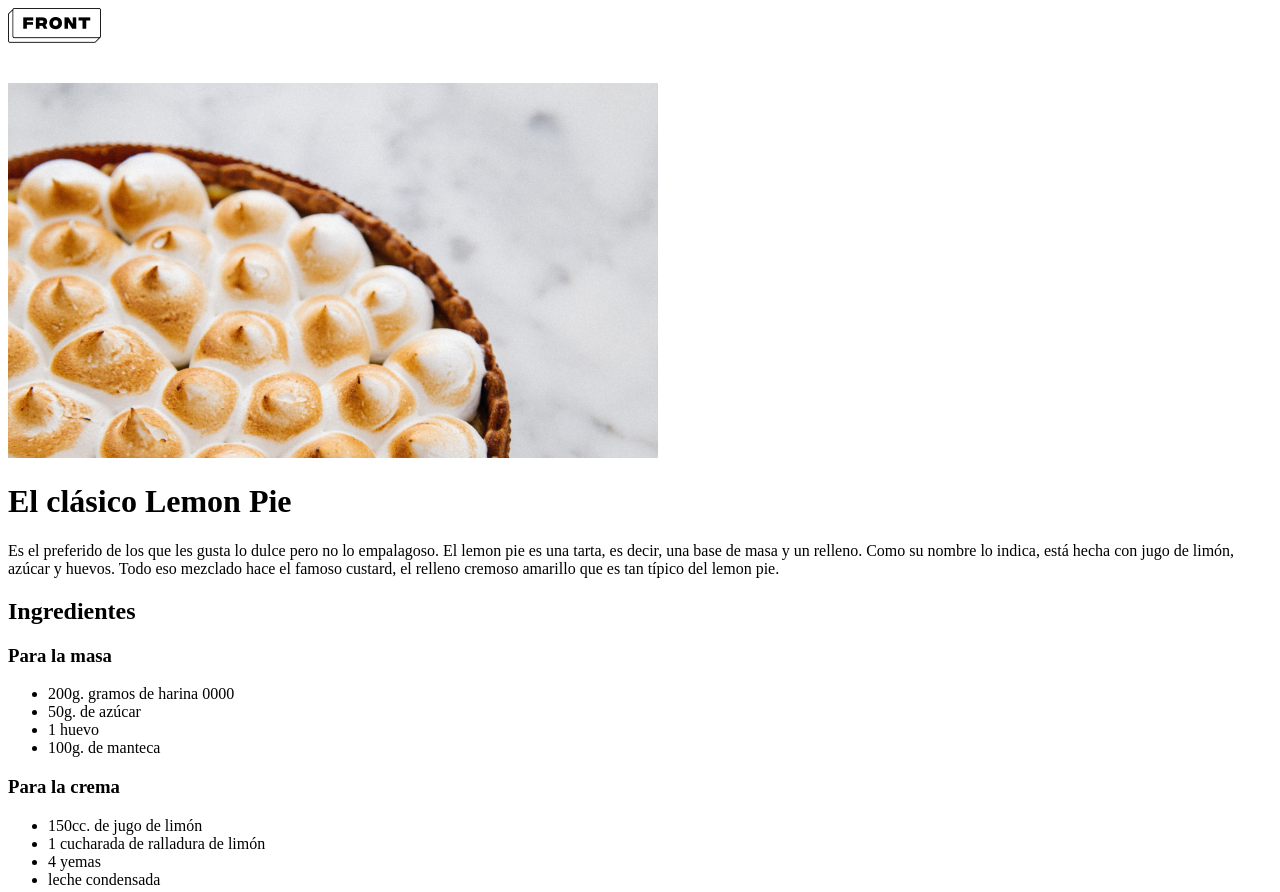
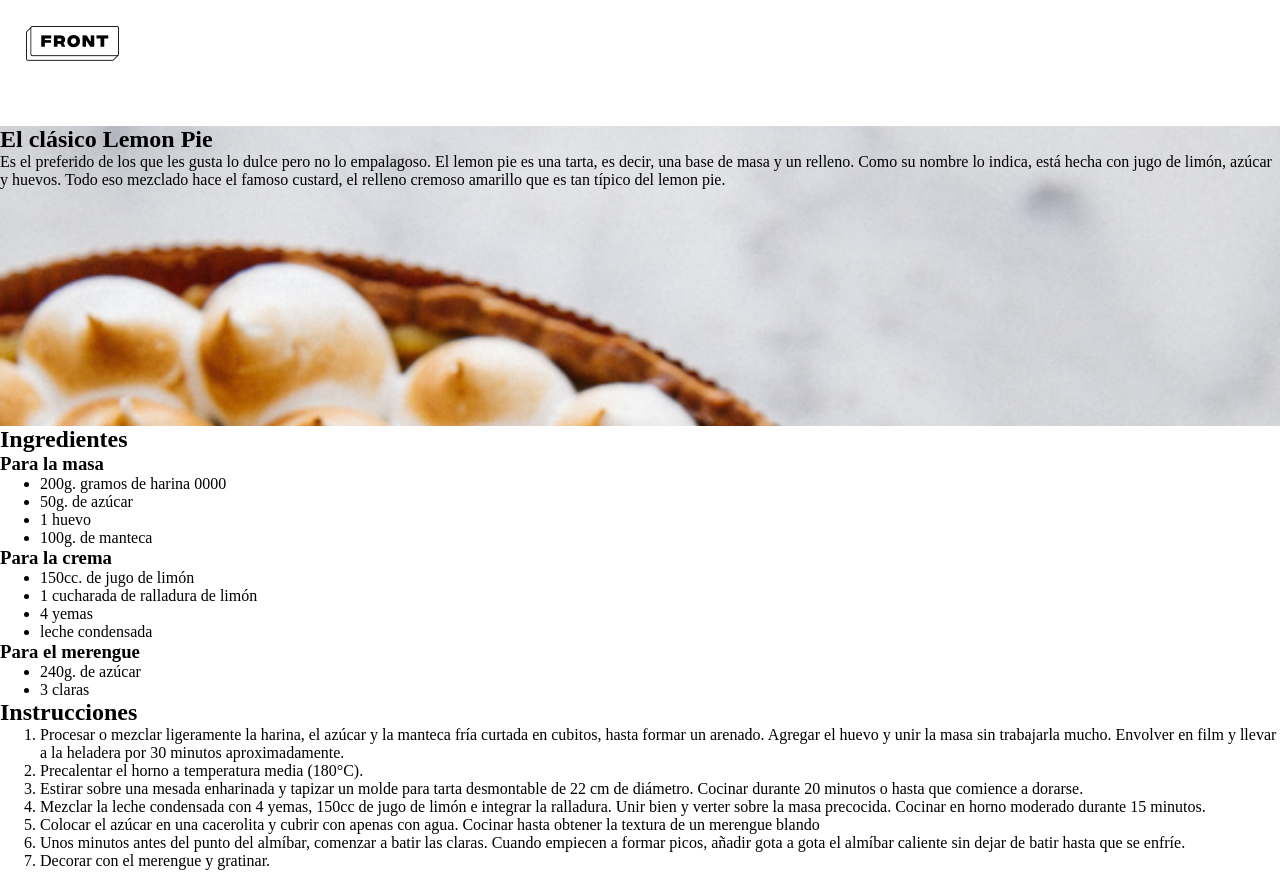
Before and after one commit to juanmalescano/FrontEnd1, a plain HTML site: page Proyecto LemonPie/index.html in a window 1280 px wide. Shown: the top 892 px of the page. After the commit the page ends 870 px from the top, so only its background shows below. Drawn offline with Linux system fonts and the light colour scheme.

Commit message:
Modificaciones Lemon Pie

```diff
--- /dev/null
+++ b/Proyecto LemonPie/css/style.css
@@ -0,0 +1,14 @@
+*{
+    margin: 0px;
+}
+
+header img{
+margin: 2%;
+}
+
+section.banner{
+background-image: url('../img/lemon-pie\ 1.jpg');
+height: 300px;
+background-size: cover;
+background-attachment: fixed;
+}
--- a/Proyecto LemonPie/index.html
+++ b/Proyecto LemonPie/index.html
@@ -1,28 +1,32 @@
 <!DOCTYPE html>
 <html lang="es">
   <head>
-    <meta charset="UTF-8">
-    <meta http-equiv="X-UA-Compatible" content="IE=edge">
-    <meta name="viewport" content="width=device-width, initial-scale=1.0">
+    <meta charset="UTF-8" />
+    <meta http-equiv="X-UA-Compatible" content="IE=edge" />
+    <meta name="viewport" content="width=device-width, initial-scale=1.0" />
     <title>El clasico Lemon Pie</title>
+    <link rel="stylesheet" href="./css/style.css" />
   </head>
   <body>
     <header>
       <div>
-            <img src="./img/Group.png" alt="Imagen Front End 1">
+        <img src="./img/Group.png" alt="Imagen Front End 1" />
       </div>
     </header>
     <main>
-        <br><br>
-        <div>
-             <img src="./img/lemon-pie 1.jpg" alt="Imagen de Lemon Pie">
-        </div>
+      <br /><br />
 
+      <section class="banner">
         <h1>El clásico Lemon Pie</h1>
         <p>
-            Es el preferido de los que les gusta lo dulce pero no lo empalagoso. El lemon pie es una tarta, es decir, una base de masa y un relleno. Como su nombre lo indica, está hecha con jugo de limón, azúcar y huevos. Todo eso mezclado hace el famoso custard, el relleno cremoso amarillo que es tan típico del lemon pie.
+          Es el preferido de los que les gusta lo dulce pero no lo empalagoso.
+          El lemon pie es una tarta, es decir, una base de masa y un relleno.
+          Como su nombre lo indica, está hecha con jugo de limón, azúcar y
+          huevos. Todo eso mezclado hace el famoso custard, el relleno cremoso
+          amarillo que es tan típico del lemon pie.
         </p>
-
+      </section>
+      <section>
         <h2>Ingredientes</h2>
 
         <h3>Para la masa</h3>
@@ -49,19 +53,41 @@
           <li>240g. de azúcar</li>
           <li>3 claras</li>
         </ul>
+      </section>
 
+      <section>
         <h2>Instrucciones</h2>
 
         <ol>
-            <li>Procesar o mezclar ligeramente la harina, el azúcar y la manteca fría curtada en cubitos, hasta formar un arenado. Agregar el huevo y unir la masa sin trabajarla mucho. Envolver en film y llevar a la heladera por 30 minutos aproximadamente.</li>
+          <li>
+            Procesar o mezclar ligeramente la harina, el azúcar y la manteca
+            fría curtada en cubitos, hasta formar un arenado. Agregar el huevo y
+            unir la masa sin trabajarla mucho. Envolver en film y llevar a la
+            heladera por 30 minutos aproximadamente.
+          </li>
           <li>Precalentar el horno a temperatura media (180°C).</li>
-            <li>Estirar sobre una mesada enharinada y tapizar un molde para tarta desmontable de 22 cm de diámetro. Cocinar durante 20 minutos o hasta que comience a dorarse.</li>
-            <li>Mezclar la leche condensada con 4 yemas, 150cc de jugo de limón e integrar la ralladura. Unir bien y verter sobre la masa precocida. Cocinar en horno moderado durante 15 minutos.</li>
-            <li>Colocar el azúcar en una cacerolita y cubrir con apenas con agua. Cocinar hasta obtener la textura de un merengue blando</li>
-            <li>Unos minutos antes del punto del almíbar, comenzar a batir las claras. Cuando empiecen a formar picos, añadir gota a gota el almíbar caliente sin dejar de batir hasta que se enfríe.</li>
+          <li>
+            Estirar sobre una mesada enharinada y tapizar un molde para tarta
+            desmontable de 22 cm de diámetro. Cocinar durante 20 minutos o hasta
+            que comience a dorarse.
+          </li>
+          <li>
+            Mezclar la leche condensada con 4 yemas, 150cc de jugo de limón e
+            integrar la ralladura. Unir bien y verter sobre la masa precocida.
+            Cocinar en horno moderado durante 15 minutos.
+          </li>
+          <li>
+            Colocar el azúcar en una cacerolita y cubrir con apenas con agua.
+            Cocinar hasta obtener la textura de un merengue blando
+          </li>
+          <li>
+            Unos minutos antes del punto del almíbar, comenzar a batir las
+            claras. Cuando empiecen a formar picos, añadir gota a gota el
+            almíbar caliente sin dejar de batir hasta que se enfríe.
+          </li>
           <li>Decorar con el merengue y gratinar.</li>
         </ol>
-
+      </section>
     </main>
   </body>
 </html>
```
Lines whose indentation alone changed are shown as unchanged.
